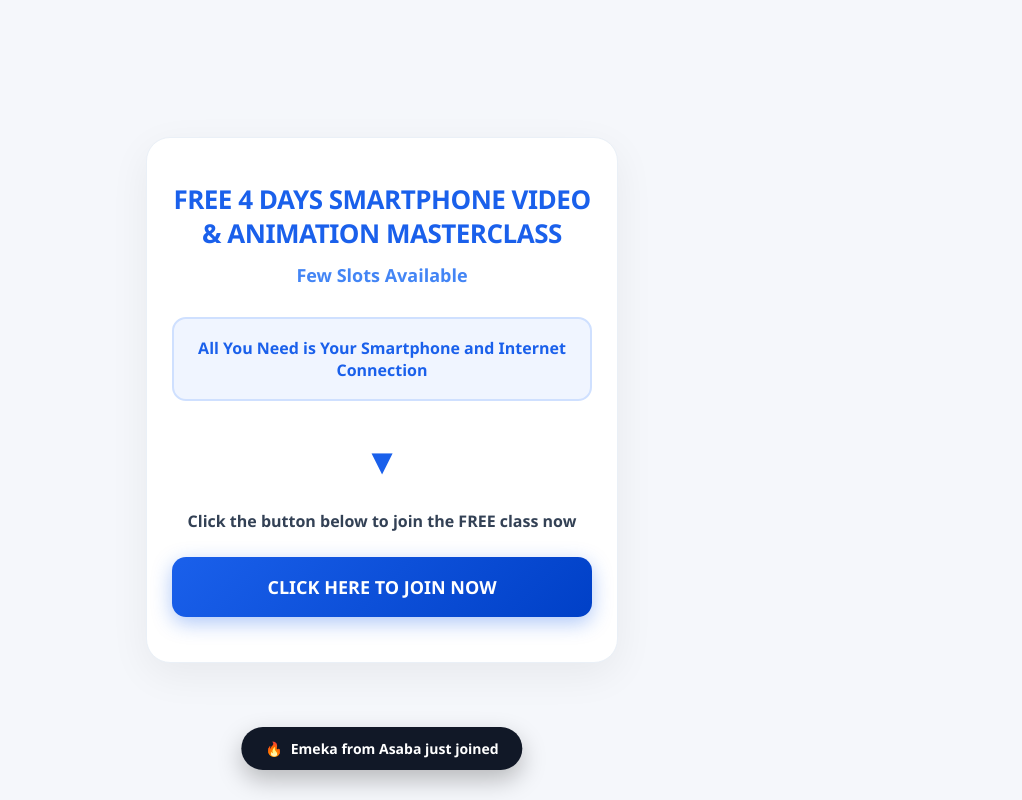
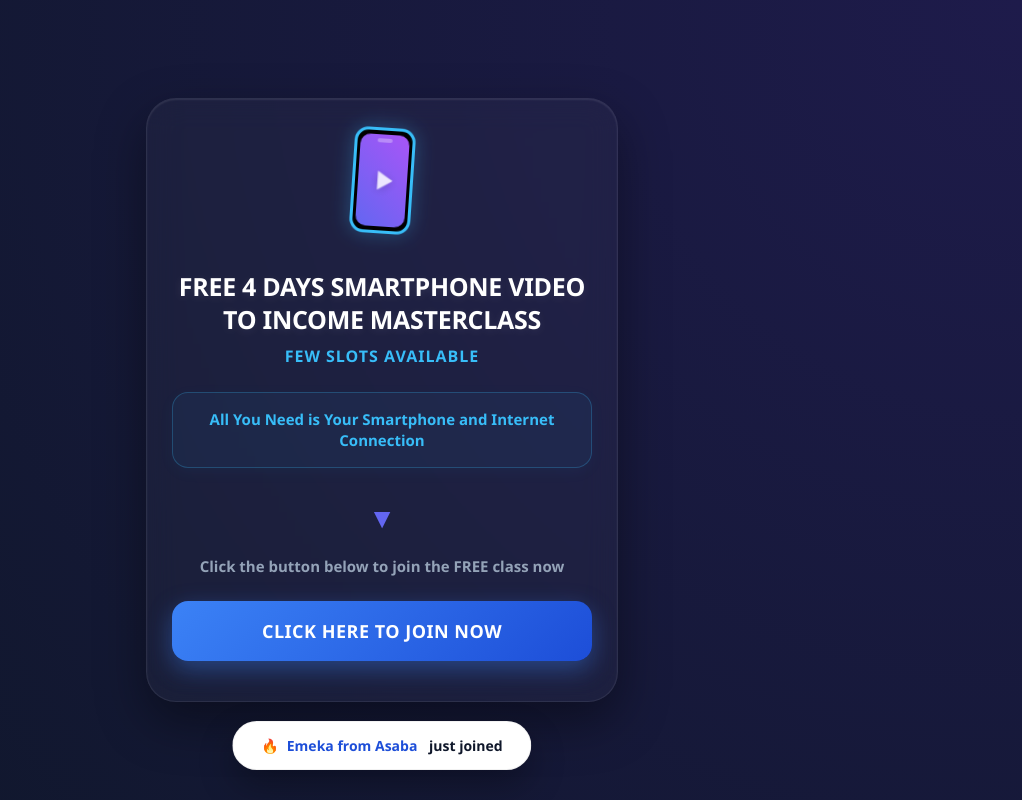
Before and after one commit to doncapricorntech-cell/doncapricorntech-cell.github.io, a plain HTML site: page index.html in a window 1280 px wide. Shown: the whole page, without its empty margins (258-1280 px from the left). Drawn offline with Linux system fonts and the light colour scheme.

Commit message:
Update index.html

```diff
--- a/index.html
+++ b/index.html
@@ -3,11 +3,12 @@
 <head>
     <meta charset="UTF-8">
     <meta name="viewport" content="width=device-width, initial-scale=1.0">
-    <title>Free Smartphone Video Masterclass</title>
+    <title>Free 4 Days Smartphone Video To Income Masterclass</title>
     <style>
+        /* Creative Premium Cinematic Background */
         body {
             font-family: 'Segoe UI', Arial, sans-serif;
-            background-color: #f5f7fb;
+            background: radial-gradient(circle at top right, #1e1b4b 0%, #0f172a 100%);
             display: flex;
             justify-content: center;
             align-items: center;
@@ -15,104 +16,195 @@
             margin: 0;
             padding: 20px;
             box-sizing: border-box;
+            overflow-x: hidden;
         }
+
+        /* Modern Glassmorphism Container Card */
         .card {
-            background: white;
-            padding: 45px 25px;
-            border-radius: 24px;
-            box-shadow: 0 12px 40px rgba(0,0,0,0.06);
+            background: rgba(255, 255, 255, 0.03);
+            padding: 40px 25px;
+            border-radius: 30px;
+            backdrop-filter: blur(15px);
+            -webkit-backdrop-filter: blur(15px);
+            box-shadow: 0 20px 50px rgba(0, 0, 0, 0.4), inset 0 1px 2px rgba(255,255,255,0.1);
             text-align: center;
             max-width: 420px;
             width: 100%;
-            border: 1px solid #eaf0f7;
+            border: 1px solid rgba(255, 255, 255, 0.08);
         }
+
+        /* Eye-Catching Floating Smartphone Animation */
+        .phone-animation {
+            width: 55px;
+            height: 100px;
+            border: 3px solid #38bdf8;
+            border-radius: 14px;
+            margin: 0 auto 25px auto;
+            position: relative;
+            animation: floatPhone 3.5s ease-in-out infinite;
+            box-shadow: 0 0 20px rgba(56, 189, 248, 0.3);
+            background: #000;
+            display: flex;
+            align-items: center;
+            justify-content: center;
+        }
+        .phone-screen {
+            width: 90%;
+            height: 92%;
+            background: linear-gradient(45deg, #6366f1, #a855f7);
+            border-radius: 10px;
+            display: flex;
+            align-items: center;
+            justify-content: center;
+            position: relative;
+            overflow: hidden;
+        }
+        .phone-screen::after {
+            content: '';
+            position: absolute;
+            width: 15px;
+            height: 4px;
+            background: rgba(255,255,255,0.3);
+            top: 4px;
+            border-radius: 10px;
+        }
+        .play-icon {
+            width: 0;
+            height: 0;
+            border-top: 10px solid transparent;
+            border-bottom: 10px solid transparent;
+            border-left: 16px solid #ffffff;
+            margin-left: 4px;
+            filter: drop-shadow(0 2px 5px rgba(0,0,0,0.2));
+            animation: pulsePlay 1.2s infinite alternate;
+        }
+
+        @keyframes floatPhone {
+            0%, 100% { transform: translateY(0) rotate(0deg); }
+            50% { transform: translateY(-12px) rotate(4deg); }
+        }
+        @keyframes pulsePlay {
+            0% { transform: scale(0.9); opacity: 0.8; }
+            100% { transform: scale(1.1); opacity: 1; }
+        }
+
+        /* Beautiful Neon Typography */
         h1 {
-            color: #1a60eb;
-            font-size: 26px;
+            color: #ffffff;
+            font-size: 25px;
             font-weight: 800;
             text-transform: uppercase;
             margin-top: 0;
-            margin-bottom: 12px;
+            margin-bottom: 10px;
             line-height: 1.3;
-            letter-spacing: -0.5px;
+            letter-spacing: -0.3px;
+            text-shadow: 0 2px 10px rgba(255,255,255,0.1);
         }
+
         .slots {
-            color: #4385f5;
-            font-size: 18px;
+            color: #38bdf8;
+            font-size: 16px;
             font-weight: 700;
+            margin-bottom: 25px;
+            text-transform: uppercase;
+            letter-spacing: 1px;
+        }
+
+        /* Upgraded Glowing Info Box */
+        .info-box {
+            background: rgba(56, 189, 248, 0.06);
+            border: 1px solid rgba(56, 189, 248, 0.25);
+            color: #38bdf8;
+            padding: 16px;
+            border-radius: 16px;
+            font-weight: 700;
+            font-size: 15px;
             margin-bottom: 30px;
+            line-height: 1.4;
+            box-shadow: 0 4px 15px rgba(56, 189, 248, 0.05);
         }
-        .info-box {
-            background-color: #f0f5ff;
-            border: 2px solid #cfe0ff;
-            color: #1a60eb;
-            padding: 18px;
-            border-radius: 14px;
-            font-weight: 700;
-            font-size: 16px;
-            margin-bottom: 35px;
+
+        .arrow {
+            color: #6366f1;
+            font-size: 28px;
+            animation: bounce 2s infinite;
+            margin-bottom: 20px;
         }
-        .arrow {
-            color: #1a60eb;
-            font-size: 36px;
-            animation: bounce 2s infinite;
-            margin-bottom: 25px;
-        }
+
         @keyframes bounce {
             0%, 20%, 50%, 80%, 100% { transform: translateY(0); }
-            40% { transform: translateY(-12px); }
-            60% { transform: translateY(-6px); }
+            40% { transform: translateY(-10px); }
+            60% { transform: translateY(-5px); }
         }
+
         p.instruction {
-            color: #334155;
-            font-size: 16px;
+            color: #94a3b8;
+            font-size: 15px;
             font-weight: 600;
             margin-bottom: 25px;
         }
+
+        /* High-Converting Vibrant Blue Button */
         .btn {
             display: block;
-            background: linear-gradient(135deg, #1a60eb, #0040c7);
+            background: linear-gradient(135deg, #3b82f6, #1d4ed8);
             color: white;
             text-decoration: none;
             padding: 18px 20px;
             font-size: 18px;
             font-weight: 800;
-            border-radius: 14px;
+            border-radius: 16px;
             text-transform: uppercase;
-            box-shadow: 0 6px 20px rgba(26,96,235,0.35);
-            transition: all 0.2s;
+            box-shadow: 0 8px 25px rgba(59, 130, 246, 0.4);
+            transition: all 0.2s ease;
+            letter-spacing: 0.5px;
         }
+
         .btn:active {
-            transform: scale(0.97);
+            transform: scale(0.96);
+            box-shadow: 0 4px 10px rgba(59, 130, 246, 0.2);
         }
+
+        /* Premium Social Proof Popup Widget */
         .notification {
             position: fixed;
             bottom: 30px;
             left: 50%;
-            transform: translateX(-50%) translateY(120px);
-            background: #111827;
-            color: white;
-            padding: 12px 24px;
+            transform: translateX(-50%) translateY(150px);
+            background: #ffffff;
+            color: #0f172a;
+            padding: 14px 28px;
             border-radius: 50px;
-            font-weight: 600;
+            font-weight: 700;
             font-size: 14px;
-            box-shadow: 0 10px 25px rgba(0,0,0,0.25);
-            transition: transform 0.5s cubic-bezier(0.175, 0.885, 0.32, 1.275);
+            box-shadow: 0 15px 35px rgba(0,0,0,0.3);
+            transition: transform 0.6s cubic-bezier(0.175, 0.885, 0.32, 1.275);
             display: flex;
             align-items: center;
             gap: 8px;
             z-index: 1000;
             width: max-content;
+            border: 1px solid rgba(0,0,0,0.05);
         }
         .notification.show {
             transform: translateX(-50%) translateY(0);
+        }
+        .notification span {
+            color: #1d4ed8;
         }
     </style>
 </head>
 <body>
 
     <div class="card">
-        <h1>Free 4 Days Smartphone Video & Animation Masterclass</h1>
+        <!-- Floating Phone Graphic Animation -->
+        <div class="phone-animation">
+            <div class="phone-screen">
+                <div class="play-icon"></div>
+            </div>
+        </div>
+
+        <h1>Free 4 Days Smartphone Video To Income Masterclass</h1>
         <div class="slots">Few Slots Available</div>
         <div class="info-box">All You Need is Your Smartphone and Internet Connection</div>
         <div class="arrow">▼</div>
@@ -120,7 +212,8 @@
         <a href="https://chat.whatsapp.com/GZxoHtY30Z2Jc0CQtyajRx?s=sh&p=a&mlu=4" class="btn">Click Here To Join Now</a>
     </div>
 
-    <div id="popup" class="notification">🔥 <span id="popup-text">Someone just joined</span></div>
+    <!-- Live Social Proof Notifications Loop -->
+    <div id="popup" class="notification">🔥 <span id="popup-text">Someone from Lagos</span>&nbsp;just joined</div>
 
     <script>
         const names = [
@@ -135,7 +228,7 @@
 
         function showNotification() {
             const randomName = names[Math.floor(Math.random() * names.length)];
-            popupText.innerText = randomName + " just joined";
+            popupText.innerText = randomName;
             popup.classList.add('show');
 
             setTimeout(() => {
@@ -143,8 +236,8 @@
             }, 3500);
         }
 
-        setInterval(showNotification, 8000);
-        setTimeout(showNotification, 2500);
+        setInterval(showNotification, 8500);
+        setTimeout(showNotification, 2000);
     </script>
 
 </body>
```
